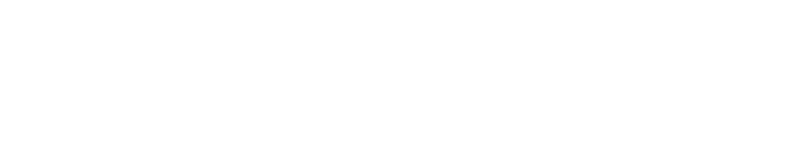
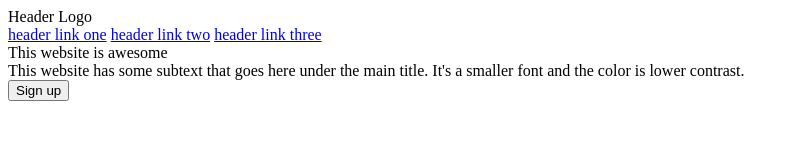
Before and after one commit to jisnotu/odin-landing-page, a plain HTML site: page index.html in a window 1280 px wide. Shown: the whole page, without its empty margins (0-799 px from the left). Drawn offline with Linux system fonts and the light colour scheme.

Commit message:
Add html for topmost section

```diff
--- a/index.html
+++ b/index.html
@@ -6,6 +6,23 @@
     <title>Title</title>
   </head>
   <body>
-
+    <div class="top-container">
+      <div class="header">
+        <div class="logo">Header Logo</div>
+        <div class="link-container">
+          <a href=".">header link one</a>
+          <a href=".">header link two</a>
+          <a href=".">header link three</a>
+        </div>
+      </div>
+      <div class="hero-container">
+        <div class="hero-left">
+          <div class="hero-main-text">This website is awesome</div>
+          <div class="subtext">This website has some subtext that goes here under the main title. It's a smaller font and the color is lower contrast.</div>
+          <button class="hero-button">Sign up</button>
+        </div>
+        <img src="" alt="">
+      </div>
+    </div>
   </body>
 </html>
```
